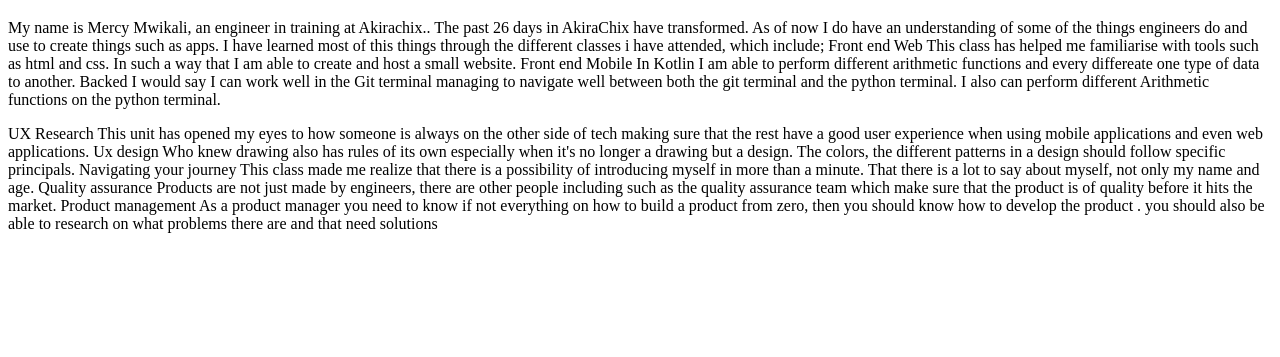
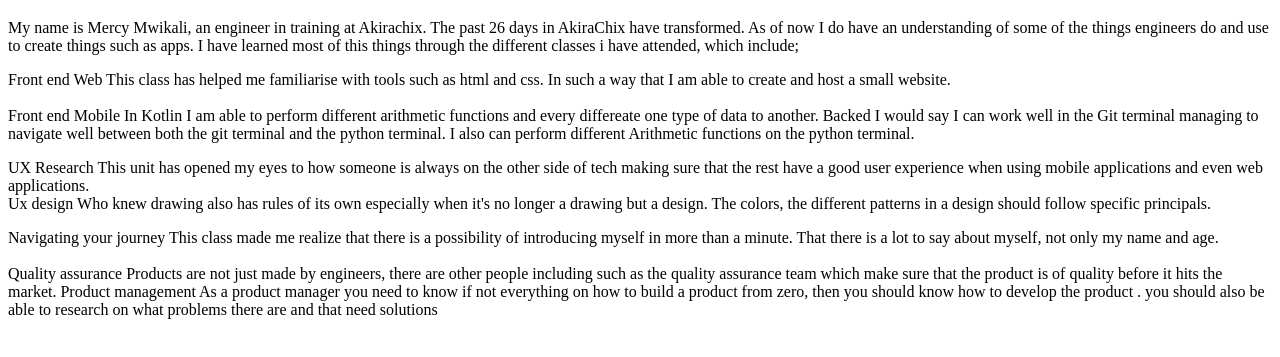
Before and after one commit to mercykilonzo/My_profile, a plain HTML site: page index.html in a window 1280 px wide. Shown: the part 61-418 px from the top of the page. Drawn offline with Linux system fonts and the light colour scheme.

Commit message:
created new file

```diff
--- a/index.html
+++ b/index.html
@@ -7,23 +7,32 @@
 </head>
 <body>
 <h1>26 Days in AkiraChix</h1>
-<p>My name is Mercy Mwikali, an engineer in training at Akirachix..
+<p>My name is Mercy Mwikali, an engineer in training at Akirachix.
     The past 26 days in AkiraChix have transformed. As of now I do have an understanding of some of the things engineers do and use to create things such as apps.
-    I have learned most of this things through the different classes i have attended, which include;
+    I have learned most of this things through the different classes i have attended, which include; </p>
+
+    <p>
     Front end Web
     This class has helped me familiarise with tools such as html and css. In such a way that I am able to create and host a  small website.
+    <br> <br>
     Front end Mobile
     In Kotlin I am able to perform different arithmetic functions and every differeate one type of data to another.
     Backed
     I would say I can work well in the Git terminal managing to navigate well between both the git terminal and the python terminal. I also can perform different Arithmetic functions on the python terminal.
     </p>
 
-<p>UX Research
+<p>
+    UX Research
     This unit has opened my eyes to how someone is always on the other side of tech making sure that the rest have a good user experience when using mobile applications and even web applications.
+
+    <br>
     Ux design
     Who knew drawing also has rules of its own especially when it's no longer a drawing but a design. The colors, the different patterns in a design should follow specific principals.
+    </p>
+    <p>
     Navigating your journey
     This class made me realize that there is a possibility of introducing myself in more than a minute. That there is a lot to say about myself, not only my name and age.
+    <br> <br>
     Quality assurance
     Products are not just made by engineers, there are other people including such as the quality assurance team which make sure that the product is of quality before it hits the market.
     Product management
```
